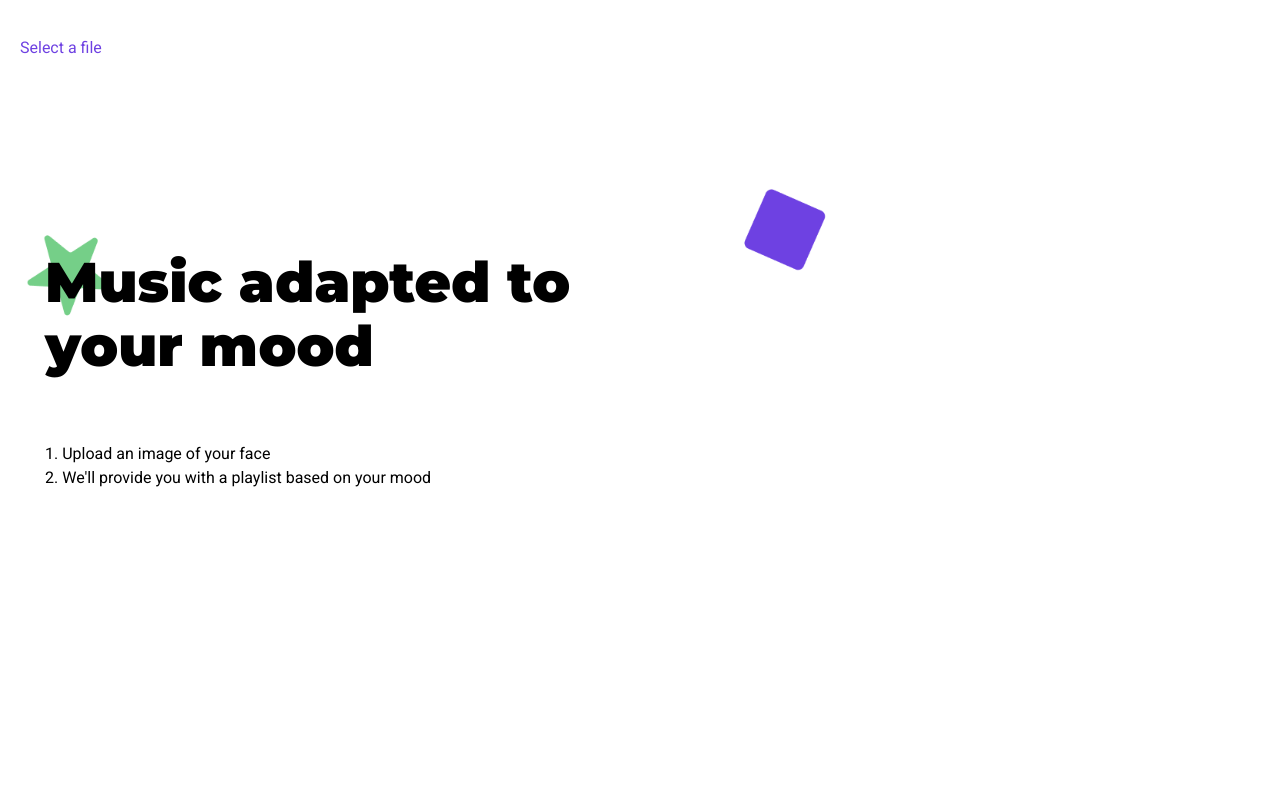
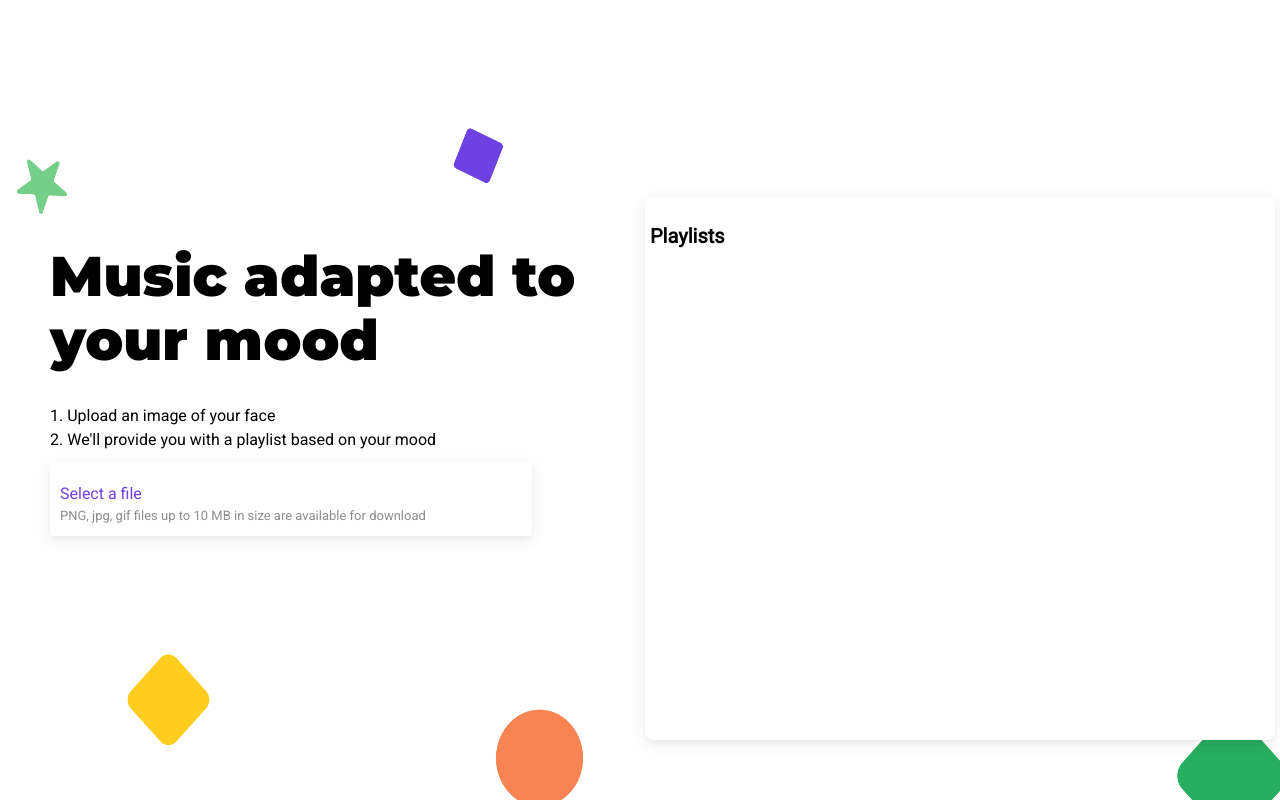
Before and after one commit to nasaku898/Moodipy, a Vue app in the folder Frontend/moodipy/: page / in a window 1280 px wide. Built offline with nearby package versions, Linux system fonts and the light colour scheme.

Commit message:
#03 Finished UI layout

```diff
--- a/Frontend/moodipy/package.json
+++ b/Frontend/moodipy/package.json
@@ -8,6 +8,7 @@
     "lint": "vue-cli-service lint"
   },
   "dependencies": {
+    "axios": "^0.21.1",
     "core-js": "^3.6.5",
     "vue": "^3.0.0"
   },
--- a/Frontend/moodipy/src/App.vue
+++ b/Frontend/moodipy/src/App.vue
@@ -3,17 +3,18 @@
 </template>
 
 <script>
-import MusicPage from './components/MusicPage/MusicPage'
+import MusicPage from "./components/MusicPage/MusicPage";
 
 export default {
-  name: 'App',
+  name: "App",
   components: {
-    MusicPage
+    MusicPage,
   },
-}
+};
 </script>
 
 <style>
+@media only screen and (min-width: 0px) {
   #app {
     /*font-family: Avenir, Helvetica, Arial, sans-serif;*/
     font-family: Montserrat;
@@ -25,7 +26,13 @@ export default {
   color: #2c3e50;*/
     width: 100%;
     height: 100vh;
+    background: white;
+  }
+  @media only screen and (min-width: 768px) {
+    #app {
       background-image: url(./assets/Frame@2x.png);
-  background-size: 2100px 1180px;
+      background-size: 100% 100%;
+    }
+  }
 }
 </style>
--- a/Frontend/moodipy/src/components/MusicPage/MusicPage.vue
+++ b/Frontend/moodipy/src/components/MusicPage/MusicPage.vue
@@ -1,4 +1,5 @@
 <template>
+  <div class="container">
     <div id="frame117">
       <h1 id="slogan">Music adapted to your mood</h1>
       <p id="instruction">
@@ -6,75 +7,186 @@
         <br />
         2. We'll provide you with a playlist based on your mood
       </p>
+      <form @submit="retrievePlaylists">
+        <input
+          type="file"
+          id="imgSelect"
+          style="display: none"
+          accept=".png, .jpg"
+          @change="getFileName"
+        />
+        <label htmlFor="imgSelect">
+          <div id="file">
+            <div id="file-wrapper">
+              <p id="select-file">Select a file</p>
+
+              <p v-if="fileName" id="select-file-description">{{ fileName }}</p>
+              <p v-else id="select-file-description">
+                PNG, jpg, gif files up to 10 MB in size are available for
+                download
+              </p>
             </div>
-  <div>
-      <p id="select-file">Select a file</p>
+          </div>
+        </label>
+        <button class="btn" v-if="fileName" @click="removeFile">
+          Delete file
+        </button>
+
+        <button class="btn" v-if="fileName" type="submit">Search</button>
+      </form>
+    </div>
+    <div id="playlist-result">
+      <p id="playlist">Playlists</p>
+    </div>
   </div>
 </template>
 
 <script>
+const axios = require("axios").default;
 export default {
   name: "MusicPage",
+  data() {
+    return {
+      fileName: "",
+    };
+  },
+  methods: {
+    retrievePlaylists(event) {
+      event.preventDefault();
+      const file = event.target.imgSelect.files[0];
+      console.log(file);
+      const reader = new FileReader();
+      reader.readAsDataURL(file);
+      reader.onload = () => {
+        var dataURL = reader.result;
+
+        var BASE64_MARKER = ";base64,";
+
+        let parts = dataURL.split(BASE64_MARKER);
+        let contentType = parts[0].split(":")[1];
+        let raw = window.atob(parts[1]);
+        var rawLength = raw.length;
+
+        var uInt8Array = new Uint8Array(rawLength);
+
+        for (var i = 0; i < rawLength; ++i) {
+          uInt8Array[i] = raw.charCodeAt(i);
+        }
+
+        var imgContent = new Blob([uInt8Array], { type: contentType });
+
+        axios
+          .post(
+            "https://soen357.cognitiveservices.azure.com/face/v1.0/detect?returnFaceId=true&returnFaceLandmarks=false&returnFaceAttributes=emotion&recognitionModel=recognition_04&returnRecognitionModel=false&detectionModel=detection_01&faceIdTimeToLive=86400",
+            imgContent,
+            {
+              headers: {
+                "Ocp-Apim-Subscription-Key": "eb726af9045746c888069e4d6b9f4964",
+                "Content-Type": "application/octet-stream",
+              },
+              params: {
+                returnFaceId: true,
+                returnFaceLandmarks: false,
+                returnFaceAttributes:
+                  "age,gender,headPose,smile,facialHair,glasses,emotion,hair,makeup,occlusion,accessories,blur,exposure,noise",
+              },
+            }
+          )
+          .then((response) => {
+            console.log(response);
+          })
+          .catch((error) => {
+            console.log(error);
+          });
+      };
+    },
+    getFileName() {
+      this.fileName = document
+        .getElementById("imgSelect")
+        .value.split(/(\\|\/)/g)
+        .pop();
+    },
+    removeFile() {
+      document.getElementById("imgSelect").value = "";
+      this.getFileName();
+    },
+  },
 };
 </script>
 
 <style scoped>
+@media only screen and (min-width: 960px) {
+  .container {
+    display: grid;
+    grid-template-columns: 1fr 1fr;
+    padding-top: 15%;
+  }
+}
+
+@media only screen and (max-width: 600px) {
+  .container {
+    display: grid;
+    grid-template-columns: 1fr;
+  }
+}
+.btn {
+  font-family: Roboto;
+  font-style: normal;
+  font-weight: normal;
+  font-size: 16px;
+  line-height: 24px;
+  color: #6e41e2;
+  border-radius: 4px;
+  border: none;
+  background: transparent;
+}
+.btn:hover {
+  background: rgba(51, 51, 51, 0.08);
+}
 #slogan {
   /* Music adapted to your mood */
 
-  position: static;
-  max-width: 561px;
-  max-height: 152px;
-  left: 0px;
-  top: 0px;
-
   /* 56 Heading 1 */
-
   font-family: Montserrat;
   font-style: normal;
   font-weight: 900;
   font-size: 56px;
   line-height: 64px;
-  /* or 114% */
-
-  display: flex;
-  align-items: center;
 
   color: #000000;
 
-  /* Inside Auto Layout */
-
-  flex: none;
-  order: 0;
-  align-self: stretch;
-  flex-grow: 0;
   margin: 32px 0px;
 }
+
+@media only screen and (min-width: 300px) {
   #frame117 {
     /* Frame 117 */
 
-  /* Auto Layout */
-
-  display: flex;
-  flex-direction: column;
-  align-items: flex-start;
     padding: 0px;
 
-  position: absolute;
-  max-width: 561px;
-  max-height: 264px;
-  left: 45px;
-  top: calc(50% - 264px / 2 - 50px);
+    max-width: 531px;
+    height: 100%;
+    margin: 20px;
+  }
+
+  @media only screen and (min-width: 1200px) {
+    #frame117 {
+      margin-left: 50px;
+    }
+  }
+
+  @media only screen and (min-width: 1500px) {
+    #frame117 {
+      margin-left: 160px;
+    }
+  }
 }
 
 #instruction {
   /* 1. Upload an image of your face 2. We’ll provide you with a playlist based on your mood */
 
-  position: static;
-  width: 561px;
-  height: 104px;
-  left: 0px;
-  top: 184px;
+  max-width: 531px;
+  max-height: 75px;
 
   /* 16 Paragraph 2 */
 
@@ -87,37 +199,91 @@ export default {
 
   color: #000000;
 
-  /* Inside Auto Layout */
+  margin: 0px 0px;
+}
 
-  flex: none;
-  order: 1;
-  align-self: stretch;
-  flex-grow: 0;
-  margin: 32px 0px;
-}
 #select-file {
-  /* Select a file or drag in form */
-
-  position: absolute;
-  height: 24px;
-  left: 20px;
-  right: 98px;
-  top: 20px;
-
-  /* 16 Paragraph 2 */
-
   font-family: Roboto;
   font-style: normal;
   font-weight: normal;
   font-size: 16px;
   line-height: 24px;
-  /* identical to box height, or 150% */
+  color: #6e41e2;
+  margin: 0px;
+}
 
-  display: flex;
-  align-items: center;
+#select-file-description {
+  font-family: Roboto;
+  font-style: normal;
+  font-weight: normal;
+  font-size: 13px;
+  line-height: 20px;
 
-  /* Colors / Primary */
+  margin: 0px;
+  /* Colors / Gray */
 
+  color: rgba(17, 17, 17, 0.48);
+}
+#delete-file {
+  font-family: Roboto;
+  font-style: normal;
+  font-weight: normal;
+  font-size: 12px;
+  line-height: 24px;
   color: #6e41e2;
+  margin: 0px;
+}
+#file {
+  /* File */
+
+  max-width: 482px;
+  max-height: 94px;
+
+  /* Colors / White */
+
+  background: #ffffff;
+  /* Shadow */
+
+  box-shadow: 0px 4px 4px rgba(51, 51, 51, 0.04),
+    0px 4px 16px rgba(51, 51, 51, 0.08);
+  border-radius: 4px;
+
+  /* Inside Auto Layout */
+
+  margin: 0px 0px;
+  margin-top: 10px;
+}
+
+#playlist-result {
+  /* Auto Layout */
+
+  padding: 5px;
+  margin: 5px;
+
+  max-width: 889px;
+  height: 533px;
+
+  /* Colors / White */
+
+  background: #ffffff;
+  /* Shadow */
+
+  box-shadow: 0px 4px 4px rgba(51, 51, 51, 0.04),
+    0px 4px 16px rgba(51, 51, 51, 0.08);
+  border-radius: 8px;
+}
+
+#file-wrapper {
+  padding: 10px;
+  padding-top: 20px;
+}
+
+#playlist {
+  font-family: Roboto;
+  font-style: normal;
+  font-weight: bold;
+  font-size: 20px;
+  line-height: 28px;
+  color: #000000;
 }
 </style>
```
Also changed, not shown: 1 other file (tests, documents, lock files or other folders). Lines whose indentation alone changed are shown as unchanged.
